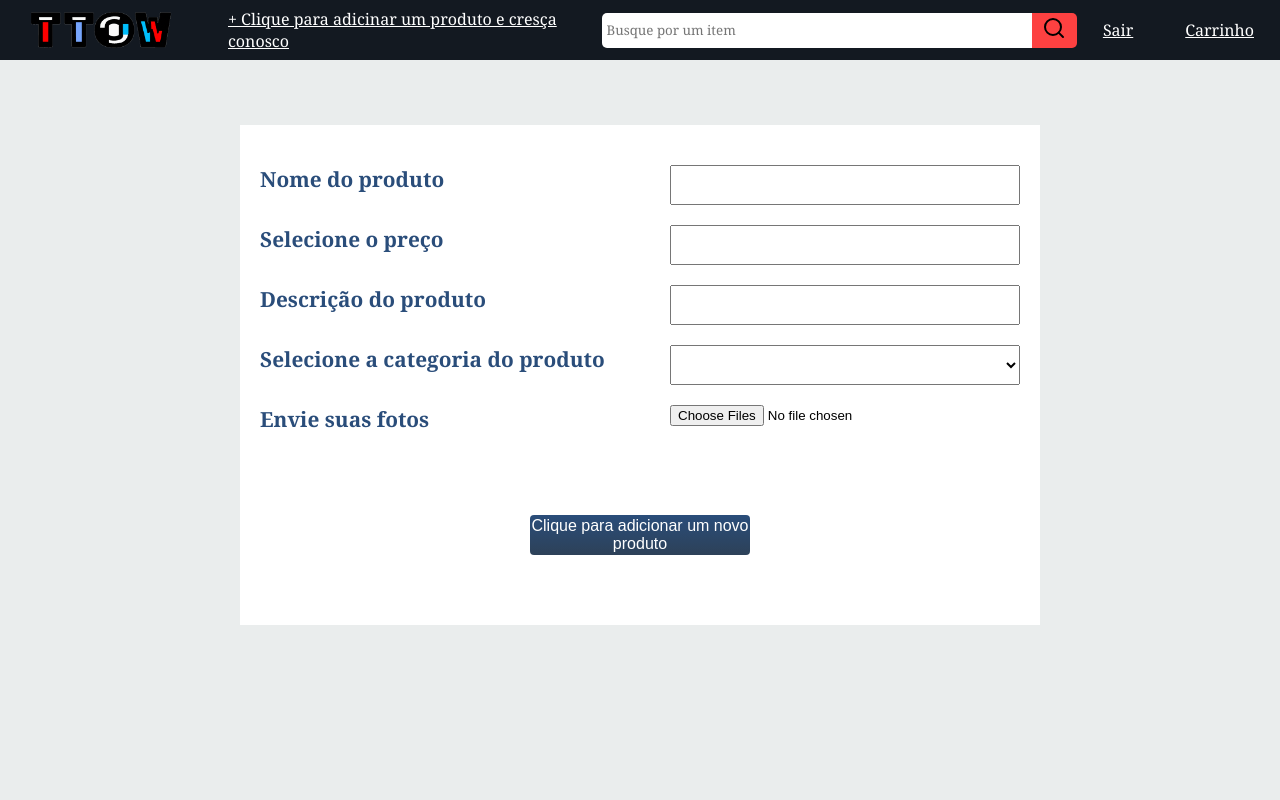
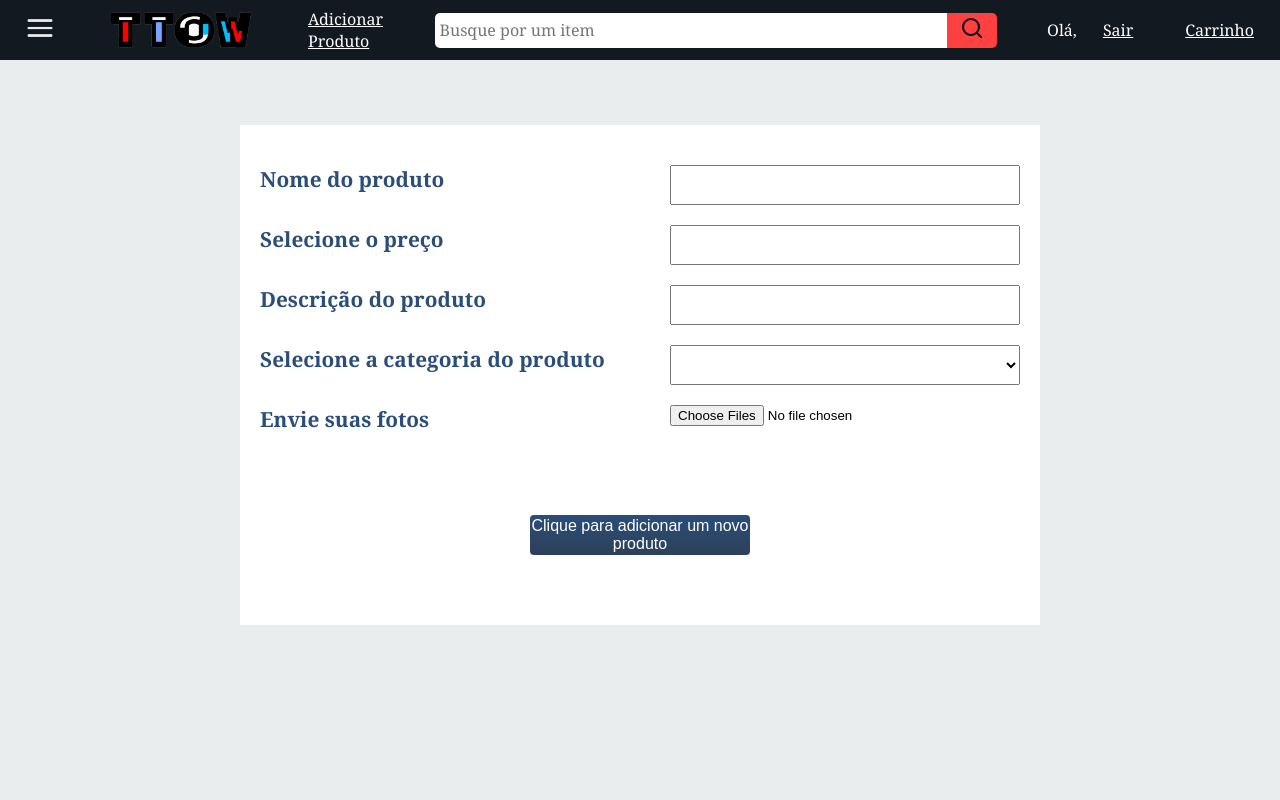
Before and after one commit to T0ntow/TTOW_empresaEletronicos, a Vue app: page /adcProduto in a window 1280 px wide. Shown: the top 800 px of the page. Built offline with nearby package versions, Linux system fonts and the light colour scheme; no server answers; the database is empty; sample sign-in values are in the browser's storage.

Commit message:
mensagem na nav bar

```diff
--- a/src/App.vue
+++ b/src/App.vue
@@ -13,9 +13,9 @@ import FooterSite from './components/FooterSite.vue'
 export default {
   name: 'App',
   components: {
+    FooterSite,
     NavBar,
-    FooterSite
-  }
+  },
 
 }
 </script>
--- a/src/components/NavBar.vue
+++ b/src/components/NavBar.vue
@@ -1,24 +1,23 @@
 <template>
   <nav id="nav-bar-principal" v-if="$route.path !== '/' && $route.path !== '/register'">
     <div class="nav-left">
+      <div class="menu"> <img src="../assets/menu.png" alt=""> </div>
       <router-link class="logo" to="/home"><img id="logo-empresa" src="../assets/logotipo.png" alt=""></router-link>
       <router-link to="/adcProduto">
-        <p>+ Clique para adicinar um produto
-          e cresça conosco
+        <p>Adicionar Produto
         </p>
       </router-link>
     </div>
-
     <div class="nav-center">
       <input type="text" placeholder="Busque por um item" />
       <button class="search-button">
         <img src="../assets/search.svg" alt="" />
       </button>
     </div>
-
     <div class="nav-right">
+      <p>Olá, {{ name }}</p>
       <button @click="sair">Sair</button>
-      <router-link to="/carrinho" @click="created"> Carrinho </router-link>
+      <router-link to="/carrinho"> Carrinho </router-link>
     </div>
   </nav>
 </template>
@@ -26,26 +25,36 @@
 <script>
 import firebase from "firebase/compat/app";
 import "firebase/compat/auth";
+import "firebase/compat/firestore"
 import router from "@/router";
 
 export default {
   name: "navBar",
-
   data() {
     return {
-
+      name: ''
     }
   },
+  mounted() {
+    const db = firebase.firestore()
+    firebase.auth().onAuthStateChanged(user => {
+      db.collection('users').doc(user.uid).get()
+        .then(doc => {
+          this.name = doc.data().name;
+          console.log("name: " + this.name)
+        });
+    });
+  },
   methods: {
-    sair: function () {
+    sair() {
       firebase.auth().signOut().then(() => {
-        // alert("conta deslogada")
         router.push('/')
       })
     },
     route() {
       return this.$route
     },
+
   }
 }
 
@@ -75,20 +84,41 @@ nav {
   display: flex;
   align-items: center;
   justify-content: space-between;
-  min-width: 35vw;
+  max-width: 20vw;
+}
+
+.nav-left .menu {
+  padding: 20px;
+  cursor: pointer;
+}
+
+.nav-left .menu img {
+  width: 40px;
+  height: 40px;
+
+  filter: brightness(1.5);
 }
 
 .nav-right {
   display: flex;
   justify-content: center;
+  max-width: 23vw;
+}
+.nav-right p{
+  white-space: nowrap;
+  overflow: hidden;
+  text-overflow: ellipsis;
+  max-width: 50%;
 }
 
 .nav-center {
   height: 60px;
-  width: 40vw;
+  width: 50vw;
   display: flex;
   justify-content: center;
   align-items: center;
+
+  transform: translateX(5vw);
 }
 
 .nav-left a,
@@ -148,12 +178,13 @@ nav {
   border: none;
 
   height: 35px;
-  width: 100%;
+  width: 80%;
   border-top-left-radius: 5px;
   border-bottom-left-radius: 5px;
 
   text-indent: 5px;
   color: #000000;
+  font-size: 1rem;
 }
 
 .nav-center input:focus {
--- a/src/components/ProdutoComponent.vue
+++ b/src/components/ProdutoComponent.vue
@@ -39,12 +39,10 @@
     </body>
 </template>
 
-
 <script>
 import firebase from "firebase/compat/app";
 import "firebase/compat/firestore";
 import "firebase/compat/database";
-
 export default {
     name: "ProdutoComponent",
     data: () => ({
@@ -93,7 +91,6 @@ h3 {
     display: flex;
     justify-content: space-between;
 }
-
 .box-produto .box-bloco-imagem ul {
     width: 70px;
     max-height: 340px;
@@ -105,7 +102,6 @@ h3 {
     overflow: hidden;
     margin: 20px 5px;
 }
-
 .box-produto .box-bloco-imagem ul li img {
     height: 45px;
     width: 70px;
@@ -113,7 +109,6 @@ h3 {
 
     border: 1px solid black;
 }
-
 .imagem-focus {
     width: 350px;
     height: 350px;
--- a/src/main.js
+++ b/src/main.js
@@ -3,12 +3,9 @@ import App from './App.vue'
 import router from './router'
 import { getDatabase } from "firebase/database";
 
-createApp(App)
-.use(router)
-.mount('#app');
-
 import firebase from "firebase/compat/app";
 import "firebase/database";
+
 const firebaseConfig = {
     apiKey: "AIzaSyA1icqWsJBVND3y167GsGoFIVZEDMVnL2w",
     authDomain: "login-logout-daa1a.firebaseapp.com",
@@ -21,3 +18,7 @@ const firebaseConfig = {
 const app = firebase.initializeApp(firebaseConfig);
 const database = getDatabase(app);
 export default database;
+
+createApp(App)
+.use(router)
+.mount('#app');
--- a/src/router/index.js
+++ b/src/router/index.js
@@ -76,28 +76,50 @@ const router = createRouter({
   routes
 });
 
+// router.beforeEach((to, from, next) => {
+//   const currentUser = firebase.auth().currentUser;
+//   const requiresAuth = to.matched.some(record => record.meta.requiresAuth);
+
+//   // Se o usuário não estiver logado, redireciona para a rota de login
+//   if (requiresAuth && !currentUser) {
+//     next('');
+//     return;
+//   }
+//     if (requiresAuth && currentUser) {
+//     next();
+//     return;
+//   }
+//   // // Se a rota atual não exigir autenticação e o usuário já estiver logado, redireciona para a rota home
+//   if (!requiresAuth && currentUser) {
+//     next('home');
+//     return;
+//   }
+
+//   // // Se nenhuma das condições acima for atendida, permite o acesso à rota
+//   next();
+// });
 router.beforeEach((to, from, next) => {
+  // Verifica se o usuário está autenticado
   const currentUser = firebase.auth().currentUser;
+  // Verifica se a rota atual exige autenticação
   const requiresAuth = to.matched.some(record => record.meta.requiresAuth);
 
-  // Se o usuário não estiver logado, redireciona para a rota de login
+  // Se o usuário não estiver logado e a rota atual exigir autenticação, redireciona para a rota de login
   if (requiresAuth && !currentUser) {
-    next('');
-    return;
-  }
-    if (requiresAuth && currentUser) {
-    next();
+    next({ name: 'login' });
     return;
   }
 
-  // // Se a rota atual não exigir autenticação e o usuário já estiver logado, redireciona para a rota home
-  if (!requiresAuth && currentUser) {
-    next('home');
+  // Se o usuário estiver logado e a rota atual não exigir autenticação, redireciona para a rota home
+  if (currentUser && !requiresAuth) {
+    next({ name: 'home' });
     return;
   }
 
-  // // Se nenhuma das condições acima for atendida, permite o acesso à rota
+  // Se nenhuma das condições acima for atendida, permite o acesso à rota
   next();
 });
 
+
+
 export default router;
--- a/src/views/HomePage.vue
+++ b/src/views/HomePage.vue
@@ -1,7 +1,6 @@
 <template>
-
-  <body id="inicio">
-    <main>
+  <body>
+    <main id="inicio">
       <div class="container-secoes">
         <h2>Tem na TTOW</h2>
         <div id="secoes">
@@ -30,9 +29,14 @@
 </template>
 
 <script>
+import "firebase/compat/firestore"
 import ProdutosHome from '../components/ProdutosHome.vue'
-
 export default {
+  data() {
+    return {
+      name: '',
+    }
+  },
   methods: {
     scrollBack() {
       this.$refs.boxProdutos.scrollBy({ left: -900, behavior: "smooth" });
@@ -43,7 +47,7 @@ export default {
   },
   components: {
     ProdutosHome,
-  }
+}
 };
 
 
--- a/src/views/LoginPage.vue
+++ b/src/views/LoginPage.vue
@@ -41,8 +41,6 @@ export default defineComponent({
             } catch (err) {
                 alert('deu BO ae em:  ' + err.message)
             }
-
-
         },
         register() {
             router.push('./register')
--- a/src/views/RegisterPage.vue
+++ b/src/views/RegisterPage.vue
@@ -39,7 +39,8 @@ export default defineComponent({
             email: '',
             password: '',
             cep: '',
-            name: ''
+            name: '',
+            userName: ''
         };
     },
     methods: {
@@ -56,8 +57,8 @@ export default defineComponent({
                 const userName = this.name;
                 alert('Conta criada com sucesso seja bem vindo ' + this.name)
                 console.log("UserName: " + userName);
+
                 router.push('/home')
-
             }
             catch (err) {
                 alert('Deu BO ae pai: ' + err.message)
@@ -66,8 +67,8 @@ export default defineComponent({
         },
 
     },
+
 });
-// export const userName = this.name;
 
 </script>
 
--- a/src/views/adcProduto.vue
+++ b/src/views/adcProduto.vue
@@ -1,5 +1,4 @@
 <template>
-
   <body>
     <main id="inicio">
       <form @submit.prevent="adicionarProduto">
@@ -47,6 +46,7 @@
 import firebase from "firebase/compat/app";
 import "firebase/compat/firestore";
 import "firebase/compat/database";
+import router from "@/router";
 
 export default {
   data() {
@@ -55,7 +55,6 @@ export default {
       categoria: "",
       preco: "",
       descricao: "",
-      produtos: [],
     };
   },
   methods: {
@@ -74,8 +73,10 @@ export default {
             this.preco = "";
             this.descricao = "";
             alert("Produto adicionado com sucesso");
+            router.push("/home")
           })
           .catch((error) => {
+            alert("Deu BO ae: " + error)
             console.error(error);
           });
       },
```
Also changed, not shown: src/assets/menu.png (added).
